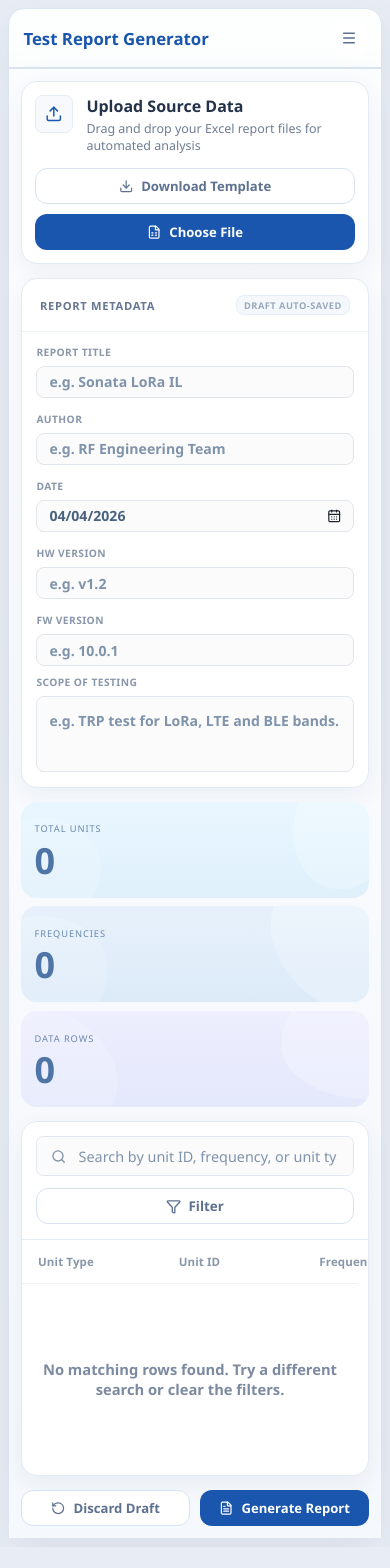
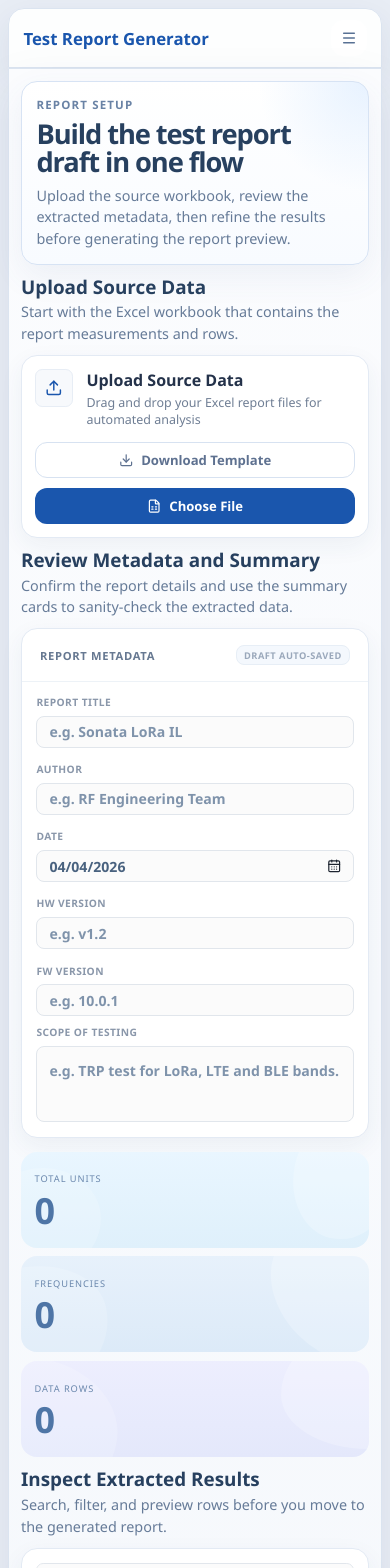
Before and after one commit to YossiAbutbul/ReportGenrator, a React (Vite) app: page / in a window 390 px wide. Shown: the top 1568 px of the page. Before the commit the page ends 1547 px from the top, so only its background shows below. Built offline with nearby package versions, Linux system fonts and the light colour scheme.

Commit message:
Refine report setup layout and responsive behavior

```diff
--- a/src/components/graphViewer/GraphSurfacePlot.tsx
+++ b/src/components/graphViewer/GraphSurfacePlot.tsx
@@ -72,7 +72,7 @@ function getAdaptiveCamera(plotWidth: number, plotHeight: number): typeof DEFAUL
 function getAdaptiveSceneDomain(plotHeight: number): { x: [number, number]; y: [number, number] } {
   const safeHeight = Math.max(plotHeight, 1);
   const verticalTightness = clamp((720 - safeHeight) / 720, 0, 0.4);
-  const upwardShift = clamp(verticalTightness * 0.52, 0, 0.24);
+  const upwardShift = clamp(verticalTightness * 0.78, 0, 0.32);
 
   return {
     x: [0, 1],
--- a/src/index.css
+++ b/src/index.css
@@ -15,6 +15,32 @@ body {
 }
 
 @media (max-width: 48rem) {
+  html,
+  body,
+  #root {
+    height: auto;
+    min-height: 100%;
+  }
+
+  body {
+    overflow: auto;
+  }
+}
+
+@media (max-width: 61.25rem) {
+  html,
+  body,
+  #root {
+    height: auto;
+    min-height: 100%;
+  }
+
+  body {
+    overflow: auto;
+  }
+}
+
+@media (max-height: 60rem) {
   html,
   body,
   #root {
--- a/src/pages/ReportSetupPage.tsx
+++ b/src/pages/ReportSetupPage.tsx
@@ -1,5 +1,5 @@
 import type { Dispatch, ReactElement, SetStateAction } from 'react';
-import { useEffect, useMemo, useRef, useState } from 'react';
+import { useEffect, useMemo, useRef } from 'react';
 import {
   ChevronDown,
   FileText,
@@ -7,6 +7,7 @@ import {
   RotateCcw,
   ScanSearch,
   Search,
+  Trash2,
   X,
 } from 'lucide-react';
 import { Modal } from '../components/common/Modal';
@@ -19,7 +20,6 @@ import { parseReportWorkbook } from '../services/excel/parseReportWorkbook';
 import { buildReportPreview } from '../services/report/buildReportPreview';
 import { useAppStore } from '../store/store';
 import type {
-  ResultRow,
   SummaryCardData,
 } from '../types/trpDashboard';
 
@@ -332,10 +332,34 @@ export function ReportSetupPage(): ReactElement {
 
   return (
     <section className="trp-dashboard" aria-label="TRP report setup">
+      <header className="setup-hero panel-card">
+        <div className="setup-hero__copy">
+          <div className="setup-hero__eyebrow">Report Setup</div>
+          <h1>Build the test report draft in one flow</h1>
+          <p>
+            Upload the source workbook, review the extracted metadata, then refine the
+            results before generating the report preview.
+          </p>
+        </div>
+      </header>
+
+      <section className="setup-section setup-section--primary" aria-labelledby="setup-upload-title">
+        <div className="setup-section__intro">
+          <div>
+            <h2 id="setup-upload-title">Upload Source Data</h2>
+          </div>
+          <p>Start with the Excel workbook that contains the report measurements and rows.</p>
+        </div>
         <UploadSourceDataCard
           onFileSelected={handleFileSelected}
         />
+      </section>
 
+      <section className="setup-section" aria-labelledby="setup-metadata-title">
+        <div className="setup-section__intro">
+          <h2 id="setup-metadata-title">Review Metadata and Summary</h2>
+          <p>Confirm the report details and use the summary cards to sanity-check the extracted data.</p>
+        </div>
         <div className="dashboard-grid">
           <ReportMetadataSection
             fields={metadataFields.map((field) => ({
@@ -357,7 +381,13 @@ export function ReportSetupPage(): ReactElement {
             ))}
           </div>
         </div>
+      </section>
 
+      <section className="setup-section setup-section--results" aria-labelledby="setup-results-title">
+        <div className="setup-section__intro">
+          <h2 id="setup-results-title">Inspect Extracted Results</h2>
+          <p>Search, filter, and preview rows before you move to the generated report.</p>
+        </div>
         <article className="panel-card table-card">
           <div className="table-card__toolbar">
             <div className="table-card__toolbar-main">
@@ -426,21 +456,6 @@ export function ReportSetupPage(): ReactElement {
                     onSearchChange={setFilterOptionQuery}
                   />
                   <FilterSection
-                  sectionKey="id"
-                  className="filter-panel__section--id"
-                  label="Unit ID"
-                  options={idOptions}
-                  selectedValues={selectedIds}
-                  isOpen={openFilterSection === 'id'}
-                  onOpenChange={() => {
-                    setFilterOptionQuery('');
-                    setOpenFilterSection((current) => (current === 'id' ? null : 'id'));
-                  }}
-                  onToggle={(value) => toggleFilterValue(value, setSelectedIds)}
-                  searchValue={openFilterSection === 'id' ? filterOptionQuery : ''}
-                  onSearchChange={setFilterOptionQuery}
-                />
-                <FilterSection
                     sectionKey="frequency"
                     className="filter-panel__section--frequency"
                     label="Frequency"
@@ -457,10 +472,25 @@ export function ReportSetupPage(): ReactElement {
                     searchValue={openFilterSection === 'frequency' ? filterOptionQuery : ''}
                     onSearchChange={setFilterOptionQuery}
                   />
+                  <FilterSection
+                    sectionKey="id"
+                    className="filter-panel__section--id"
+                    label="Unit ID"
+                    options={idOptions}
+                    selectedValues={selectedIds}
+                    isOpen={openFilterSection === 'id'}
+                    onOpenChange={() => {
+                      setFilterOptionQuery('');
+                      setOpenFilterSection((current) => (current === 'id' ? null : 'id'));
+                    }}
+                    onToggle={(value) => toggleFilterValue(value, setSelectedIds)}
+                    searchValue={openFilterSection === 'id' ? filterOptionQuery : ''}
+                    onSearchChange={setFilterOptionQuery}
+                  />
                   {hasActiveFilters ? (
                     <div className="filter-panel__footer">
                       <button
-                      className="filter-panel__clear"
+                        className="button button--ghost filter-panel__clear"
                         type="button"
                         onClick={() => {
                           setSelectedTypes([]);
@@ -469,6 +499,7 @@ export function ReportSetupPage(): ReactElement {
                           setFilterOptionQuery('');
                         }}
                       >
+                        <Trash2 aria-hidden="true" />
                         Clear filters
                       </button>
                     </div>
@@ -521,6 +552,7 @@ export function ReportSetupPage(): ReactElement {
             )}
           </div>
         </article>
+      </section>
 
       <div className="dashboard-footer">
         <div className="dashboard-footer__actions">
--- a/src/styles/app-shell.css
+++ b/src/styles/app-shell.css
@@ -243,8 +243,9 @@ input[type="number"]::-webkit-inner-spin-button {
 
 .trp-dashboard {
   display: grid;
-  grid-template-rows: auto auto minmax(0, 1fr) auto;
-  gap: var(--space-lg);
+  grid-template-rows: auto auto auto minmax(0, 1fr) auto;
+  align-content: stretch;
+  gap: var(--space-md);
   height: 100%;
   min-height: 0;
 }
--- a/src/styles/responsive.css
+++ b/src/styles/responsive.css
@@ -1,4 +1,40 @@
-@media (max-height: 52rem) {
+@media (max-height: 60rem) {
+  .app-shell {
+    height: auto;
+    min-height: calc(100dvh - (var(--space-md) * 2));
+  }
+
+  .app-shell__content,
+  .trp-dashboard,
+  .report-area-page,
+  .graph-viewer-page,
+  .graph-viewer-card,
+  .graph-viewer-card--2d-dashboard,
+  .graph-viewer-2d__analysis-card {
+    height: auto;
+    min-height: 0;
+  }
+
+  .app-shell__content {
+    overflow: visible;
+  }
+
+  .setup-section--results {
+    grid-template-rows: auto auto;
+    align-content: start;
+  }
+
+  .table-card {
+    height: auto;
+    min-height: 16rem;
+    max-height: min(30rem, 52dvh);
+  }
+
+  .results-table {
+    min-height: 12rem;
+    max-height: calc(min(30rem, 52dvh) - 4.75rem);
+  }
+
   .filter-panel__options {
     max-height: calc(2.5rem + (1.95rem * 2) + (0.55rem * 2) + 1.3rem);
   }
@@ -26,12 +62,22 @@
     grid-template-rows: none;
   }
 
+  .trp-dashboard {
+    grid-template-rows: auto auto auto auto auto;
+    height: auto;
+  }
+
   .report-preview {
     width: 100%;
   }
 }
 
 @media (max-width: 61.25rem) {
+  .app-shell {
+    height: auto;
+    min-height: 100dvh;
+  }
+
   .app-shell__mobile-backdrop {
     position: absolute;
     inset: calc(3.5rem + var(--space-sm)) 0 0;
@@ -45,6 +91,23 @@
     grid-template-columns: 1fr;
     height: auto;
     position: relative;
+  }
+
+  .app-shell,
+  .app-shell__body,
+  .app-shell__content {
+    overflow: visible;
+  }
+
+  .app-shell__content,
+  .trp-dashboard,
+  .report-area-page,
+  .graph-viewer-page,
+  .graph-viewer-card,
+  .graph-viewer-card--2d-dashboard,
+  .graph-viewer-2d__analysis-card {
+    height: auto;
+    min-height: 0;
   }
 
   .sidebar-nav {
@@ -122,21 +185,27 @@
 
   .shell-header__menu-button {
     display: inline-flex;
+    border-color: transparent;
+    box-shadow: none;
   }
 
-  .table-card__toolbar,
-  .dashboard-footer {
-    flex-direction: column;
-    align-items: flex-start;
-    gap: 12px;
+  .setup-section--results {
+    grid-template-rows: auto auto;
+    align-content: start;
   }
 
-  .table-card__toolbar-main {
-    width: 100%;
+  .table-card {
+    height: auto;
+    min-height: 15rem;
+    max-height: min(26rem, 40dvh);
+    overflow: hidden;
   }
 
-  .table-card__actions {
-    align-self: stretch;
+  .results-table {
+    min-height: 11rem;
+    max-height: calc(min(26rem, 40dvh) - 4.75rem);
+    overflow-x: auto;
+    overflow-y: auto;
   }
 
   .filter-panel {
@@ -146,6 +215,15 @@
 
   .filter-panel__section--frequency {
     grid-column: auto;
+  }
+
+  .filter-panel__options {
+    position: static;
+    top: auto;
+    left: auto;
+    right: auto;
+    max-height: none;
+    margin-top: 0.2rem;
   }
 
   .upload-card {
@@ -315,6 +393,18 @@
     grid-template-columns: 1fr;
   }
 
+  .setup-hero {
+    padding: 1rem;
+  }
+
+  .setup-hero__copy h1 {
+    font-size: clamp(1.5rem, 7vw, 2rem);
+  }
+
+  .setup-section__intro h2 {
+    font-size: 1.18rem;
+  }
+
   .metadata-field--span-4,
   .metadata-field--span-2,
   .metadata-field--span-1 {
@@ -341,7 +431,14 @@
   }
 
   .table-card__toolbar {
+    flex-direction: column;
+    align-items: flex-start;
+    gap: 12px;
     padding: 0.9rem;
+  }
+
+  .table-card__toolbar-main {
+    width: 100%;
   }
 
   .filter-panel {
@@ -351,6 +448,7 @@
   }
 
   .table-card__actions {
+    align-self: stretch;
     width: 100%;
   }
 
@@ -383,6 +481,12 @@
   .upload-card__button,
   .dashboard-footer__button {
     flex: 1 1 10rem;
+  }
+
+  .dashboard-footer {
+    flex-direction: column;
+    align-items: flex-start;
+    gap: 12px;
   }
 
   .graph-viewer-card__controls {
@@ -503,6 +607,10 @@
     border-radius: 1rem;
   }
 
+  .setup-hero {
+    padding-inline: 0;
+  }
+
   .upload-card {
     padding: 0.8rem;
   }
@@ -595,6 +703,7 @@
 
   .summary-card {
     min-height: 6rem;
+    opacity: 1;
   }
 
   .summary-card__value {
--- a/src/styles/shared-ui.css
+++ b/src/styles/shared-ui.css
@@ -88,6 +88,74 @@
   gap: var(--space-lg);
   align-items: stretch;
   min-width: 0;
+}
+
+.setup-hero {
+  display: grid;
+  grid-template-columns: minmax(0, 1fr);
+  gap: 0.75rem;
+  align-items: start;
+  padding: 1.05rem 1.25rem;
+  border-color: #d7e3f4;
+  background:
+    radial-gradient(circle at top right, rgba(182, 215, 255, 0.32), transparent 28%),
+    linear-gradient(180deg, #ffffff 0%, #f8fbff 100%);
+  box-shadow: 0 0.75rem 2rem rgba(75, 105, 148, 0.08);
+}
+
+.setup-hero__copy {
+  display: grid;
+  gap: 0.5rem;
+}
+
+.setup-hero__eyebrow,
+.setup-section__eyebrow {
+  color: #6982a5;
+  font-size: 0.72rem;
+  font-weight: 800;
+  letter-spacing: 0.1em;
+  text-transform: uppercase;
+}
+
+.setup-hero__copy h1,
+.setup-section__intro h2 {
+  margin: 0;
+  color: #27405f;
+}
+
+.setup-hero__copy h1 {
+  font-size: clamp(1.55rem, 2.2vw, 2.15rem);
+  line-height: 1.04;
+  letter-spacing: -0.04em;
+}
+
+.setup-hero__copy p,
+.setup-section__intro p {
+  margin: 0;
+  color: #667b98;
+  font-size: 0.9rem;
+  line-height: 1.5;
+}
+
+.setup-section {
+  display: grid;
+  gap: 0.65rem;
+}
+
+.setup-section--results {
+  grid-template-rows: auto minmax(0, 1fr);
+  align-content: stretch;
+  min-height: 0;
+}
+
+.setup-section__intro {
+  display: grid;
+  gap: 0.25rem;
+}
+
+.setup-section__intro h2 {
+  font-size: 1.15rem;
+  line-height: 1.1;
 }
 
 .panel-card {
@@ -430,11 +498,13 @@
   grid-template-rows: auto minmax(0, 1fr);
   height: 100%;
   padding: 0;
-  overflow: hidden;
+  overflow: visible;
   min-height: 0;
 }
 
 .table-card__toolbar {
+  position: relative;
+  z-index: 3;
   display: flex;
   align-items: flex-start;
   justify-content: space-between;
@@ -451,7 +521,6 @@
 }
 
 .table-card__actions {
-  position: relative;
   flex-shrink: 0;
   align-self: center;
 }
@@ -603,6 +672,14 @@
   min-width: 0;
 }
 
+.filter-panel__section--id {
+  grid-column: 1 / -1;
+}
+
+.filter-panel__section--id .filter-panel__options {
+  max-height: calc(2.5rem + (1.95rem * 3) + (0.55rem * 4) + 1.3rem);
+}
+
 .filter-panel__field-label {
   color: #6d87a7;
   font-size: 0.74rem;
@@ -694,10 +771,6 @@
   background: var(--color-scrollbar-thumb-hover);
 }
 
-.filter-panel__section--frequency {
-  grid-column: 1 / -1;
-}
-
 .filter-panel__option-search {
   display: inline-flex;
   align-items: center;
@@ -786,15 +859,17 @@
 .filter-panel__clear {
   min-height: 2.6rem;
   padding: 0 1.1rem;
-  border: var(--border-thin) solid #d5e1f0;
-  border-radius: 999rem;
+  border-color: #d7e2f1;
+  border-radius: 0.75rem;
   background: #ffffff;
-  color: #2d68bf;
+  color: #5e7190;
   font-size: 0.94rem;
   font-weight: 700;
 }
 
 .results-table {
+  position: relative;
+  z-index: 1;
   display: block;
   height: 100%;
   min-height: 0;
```
Lines whose indentation alone changed are shown as unchanged.
